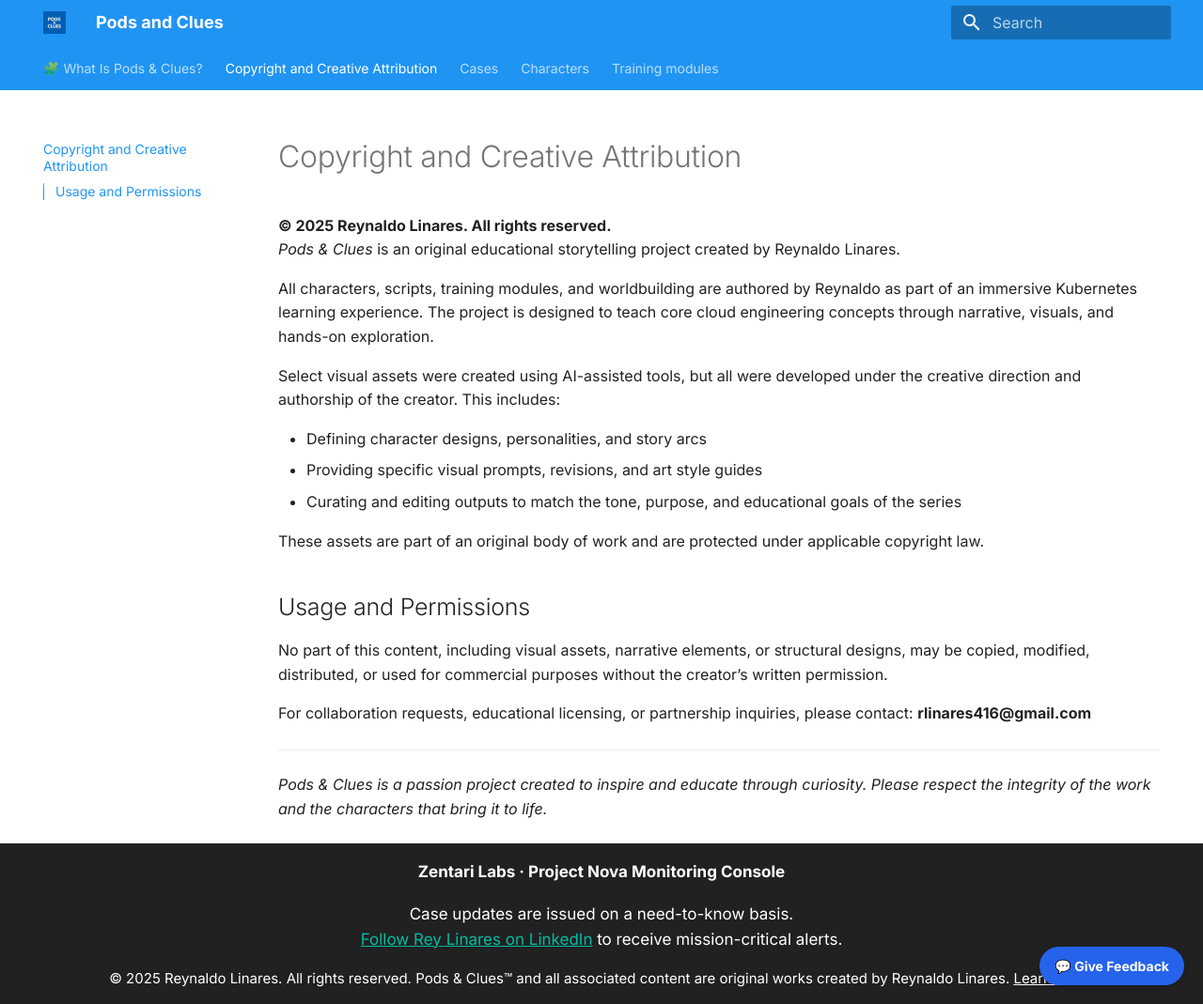
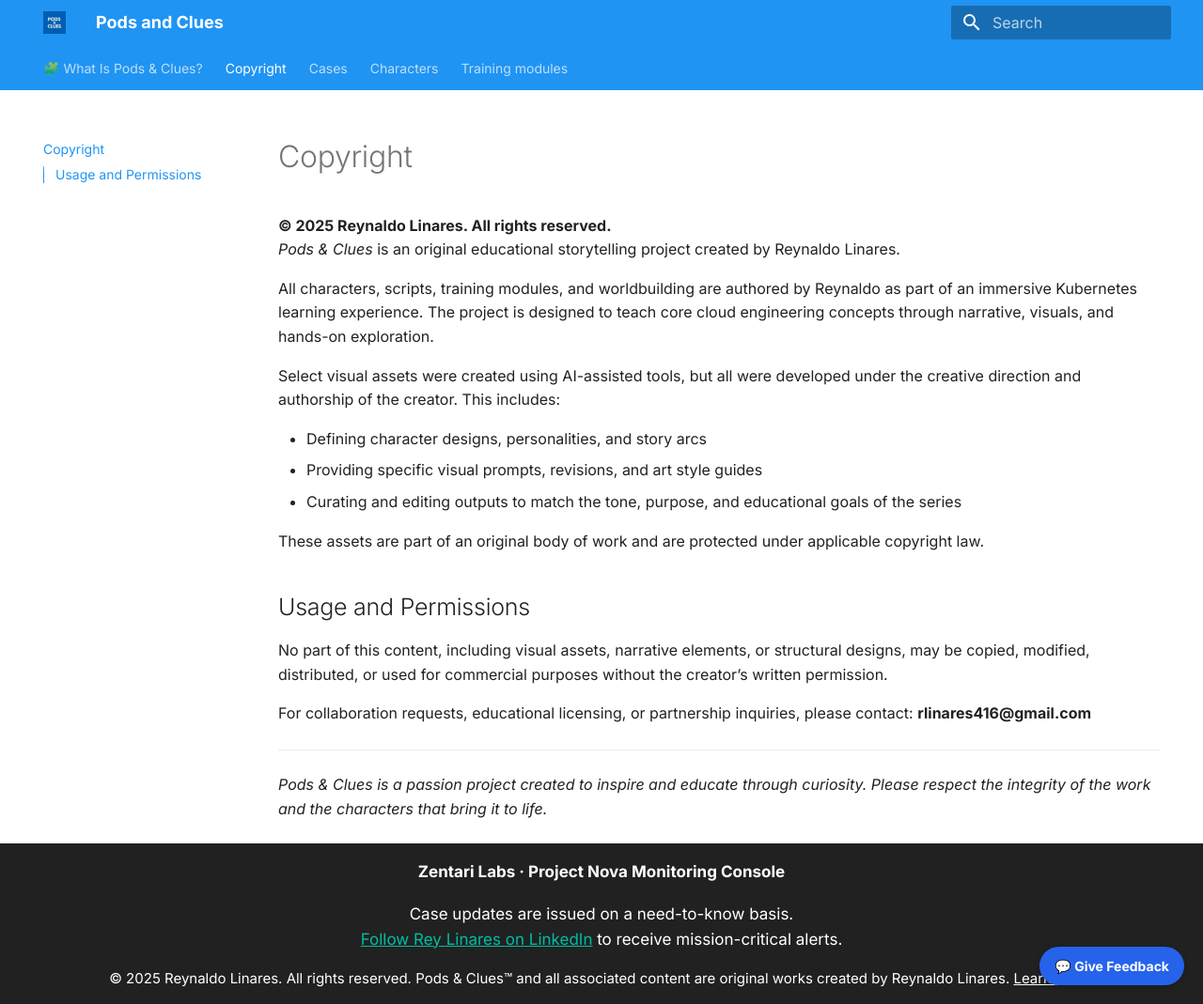
Before and after one commit to zentarilabs/pods-and-clues, an MkDocs documentation site: the page built from docs/copyright.md, in a window 1280 px wide and 1069 px high. Shown: the whole window at 94% size. Built offline with MkDocs 1.6.1 and Material for MkDocs 9.7.7, drawn with Linux system fonts in a browser that asks for light colours.

Commit message:
update copyright

```diff
--- a/docs/copyright.md
+++ b/docs/copyright.md
@@ -1,4 +1,4 @@
-# Copyright and Creative Attribution
+# Copyright
 
 **© 2025 Reynaldo Linares. All rights reserved.**
 *Pods & Clues* is an original educational storytelling project created by Reynaldo Linares.
```
